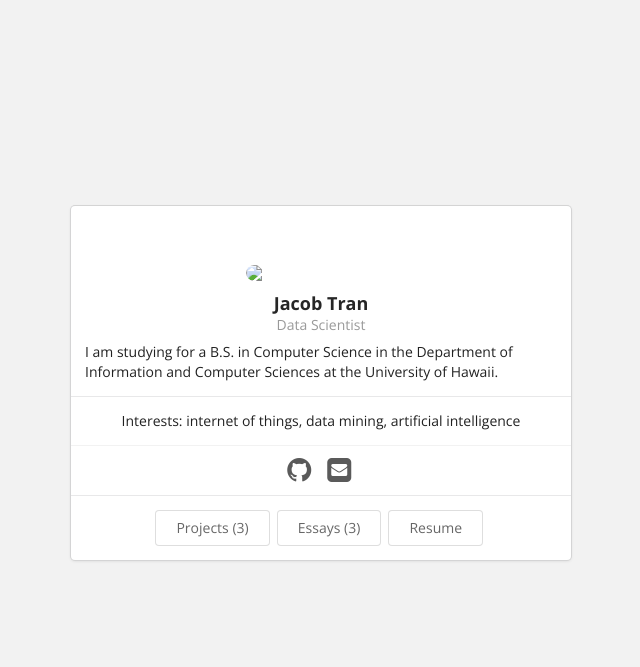
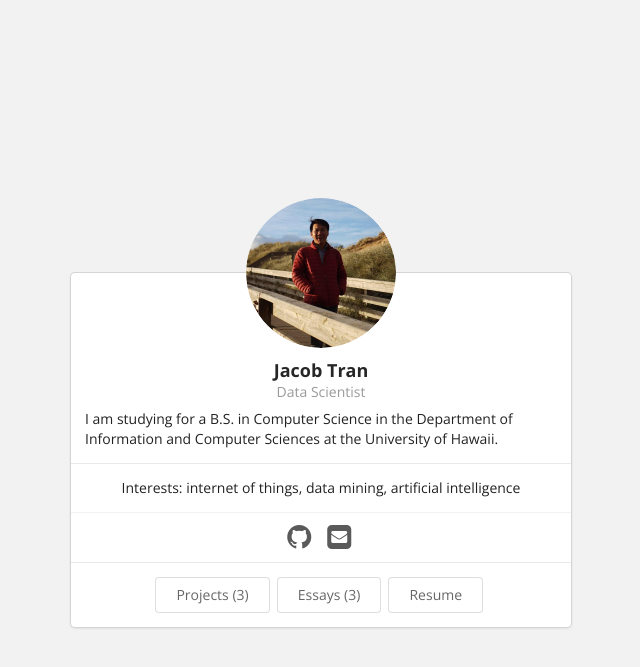
Before and after one commit to xlamb1412/xlamb1412.github.io, a Jekyll site: the page built from index.html, in a window 1280 px wide. Shown: the top 667 px of the page, without its empty margins (319-959 px from the left). Built offline with Jekyll 4.4.1, drawn with Linux system fonts in a browser that asks for light colours.

Commit message:
fix bugs

```diff
--- a/_data/bio.json
+++ b/_data/bio.json
@@ -2,7 +2,7 @@
   "basics": {
     "name": "Jacob Tran",
     "label": "Data Scientist",
-    "picture": "https://xlamb1412.github.io/template/images/avatar.png",
+    "picture": "https://xlamb1412.github.io/images/avatar.png",
     "email": "xl4mb@protonmail.com",
     "phone": "0451011412",
     "website": "https://xlamb1412.github.io",
```
